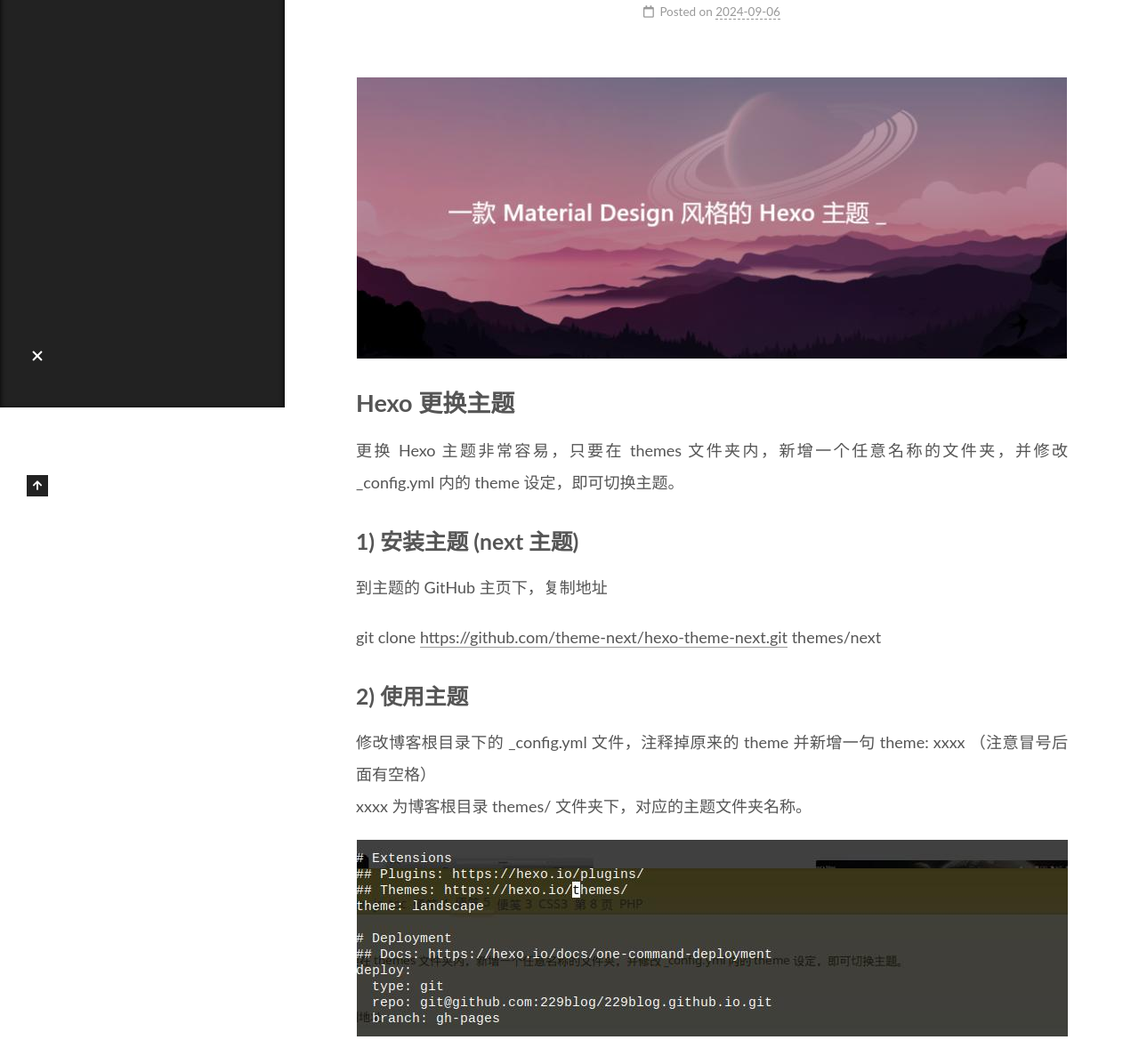
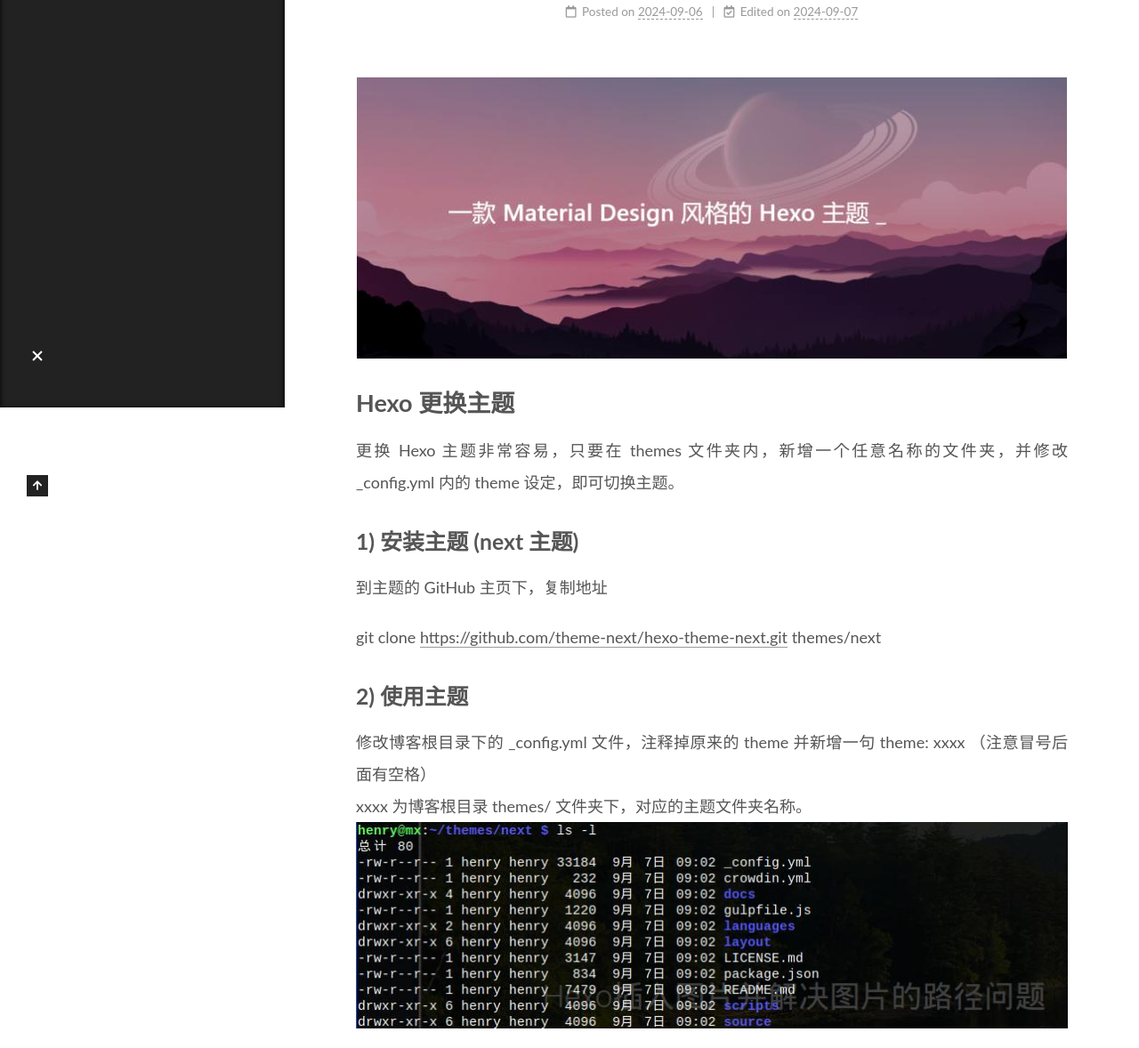
Before and after one commit to 229blog/229blog.github.io, a plain HTML site: page 2024/09/06/Hexo替换主题/index.html in a window 1280 px wide. Shown: the part 342-1520 px from the top of the page at 89% size. Drawn offline with Linux system fonts and the light colour scheme.

Commit message:
Site updated: 2024-09-07 09:27:17

```diff
--- a/2024/09/06/Hexo替换主题/index.html
+++ b/2024/09/06/Hexo替换主题/index.html
@@ -28,9 +28,10 @@
 <meta property="og:description" content="Hexo 更换主题更换 Hexo 主题非常容易，只要在 themes 文件夹内，新增一个任意名称的文件夹，并修改 _config.yml 内的 theme 设定，即可切换主题。 1) 安装主题 (next 主题)到主题的 GitHub 主页下，复制地址 git clone https:&#x2F;&#x2F;github.com&#x2F;theme-next&#x2F;hexo-theme-next.git themes&#x2F;">
 <meta property="og:locale" content="en_US">
 <meta property="og:image" content="http://example.com/2024/09/06/hello-world/me.jpg">
+<meta property="og:image" content="http://example.com/2024/09/06/hello-world/t.jpg">
 <meta property="og:image" content="http://example.com/2024/09/06/hello-world/me1.jpg">
 <meta property="article:published_time" content="2024-09-06T12:24:46.000Z">
-<meta property="article:modified_time" content="2024-09-06T12:27:06.793Z">
+<meta property="article:modified_time" content="2024-09-07T01:24:58.721Z">
 <meta property="article:author" content="John Doe">
 <meta name="twitter:card" content="summary">
 <meta name="twitter:image" content="http://example.com/2024/09/06/hello-world/me.jpg">
@@ -176,9 +177,15 @@
               </span>
               <span class="post-meta-item-text">Posted on</span>
 
-
-              <time title="Created: 2024-09-06 20:24:46 / Modified: 20:27:06" itemprop="dateCreated datePublished" datetime="2024-09-06T20:24:46+08:00">2024-09-06</time>
+              <time title="Created: 2024-09-06 20:24:46" itemprop="dateCreated datePublished" datetime="2024-09-06T20:24:46+08:00">2024-09-06</time>
             </span>
+              <span class="post-meta-item">
+                <span class="post-meta-item-icon">
+                  <i class="far fa-calendar-check"></i>
+                </span>
+                <span class="post-meta-item-text">Edited on</span>
+                <time title="Modified: 2024-09-07 09:24:58" itemprop="dateModified" datetime="2024-09-07T09:24:58+08:00">2024-09-07</time>
+              </span>
 
 
 
@@ -195,8 +202,7 @@
 <h1 id="Hexo-更换主题"><a href="#Hexo-更换主题" class="headerlink" title="Hexo 更换主题"></a>Hexo 更换主题</h1><p>更换 Hexo 主题非常容易，只要在 themes 文件夹内，新增一个任意名称的文件夹，并修改 _config.yml 内的 theme 设定，即可切换主题。</p>
 <h2 id="1-安装主题-next-主题"><a href="#1-安装主题-next-主题" class="headerlink" title="1) 安装主题 (next 主题)"></a>1) 安装主题 (next 主题)</h2><p>到主题的 GitHub 主页下，复制地址</p>
 <p>git clone <a target="_blank" rel="noopener" href="https://github.com/theme-next/hexo-theme-next.git">https://github.com/theme-next/hexo-theme-next.git</a> themes&#x2F;next</p>
-<h2 id="2-使用主题"><a href="#2-使用主题" class="headerlink" title="2) 使用主题"></a>2) 使用主题</h2><p>修改博客根目录下的 _config.yml 文件，注释掉原来的 theme 并新增一句 theme: xxxx （注意冒号后面有空格）<br>xxxx 为博客根目录 themes&#x2F; 文件夹下，对应的主题文件夹名称。</p>
-<p><img src="/2024/09/06/hello-world/me1.jpg" alt="theme1"></p>
+<h2 id="2-使用主题"><a href="#2-使用主题" class="headerlink" title="2) 使用主题"></a>2) 使用主题</h2><p>修改博客根目录下的 _config.yml 文件，注释掉原来的 theme 并新增一句 theme: xxxx （注意冒号后面有空格）<br>xxxx 为博客根目录 themes&#x2F; 文件夹下，对应的主题文件夹名称。<br><img src="/2024/09/06/hello-world/t.jpg" alt="next"><br><img src="/2024/09/06/hello-world/me1.jpg" alt="theme1"></p>
 <h2 id="3-本地预览"><a href="#3-本地预览" class="headerlink" title="3) 本地预览"></a>3) 本地预览</h2><p>hexo clean<br>hexo g<br>hexo s<br>打开 <a target="_blank" rel="noopener" href="http://localhost:4000/">http://localhost:4000/</a> 预览效果</p>
 <h2 id="4-部署博客"><a href="#4-部署博客" class="headerlink" title="4) 部署博客"></a>4) 部署博客</h2><p>hexo clean<br>hexo g<br>hexo d</p>
 
```
Also changed, not shown: index.html (+9 -4 lines), 2024/09/06/hello-world/t.jpg (added).
